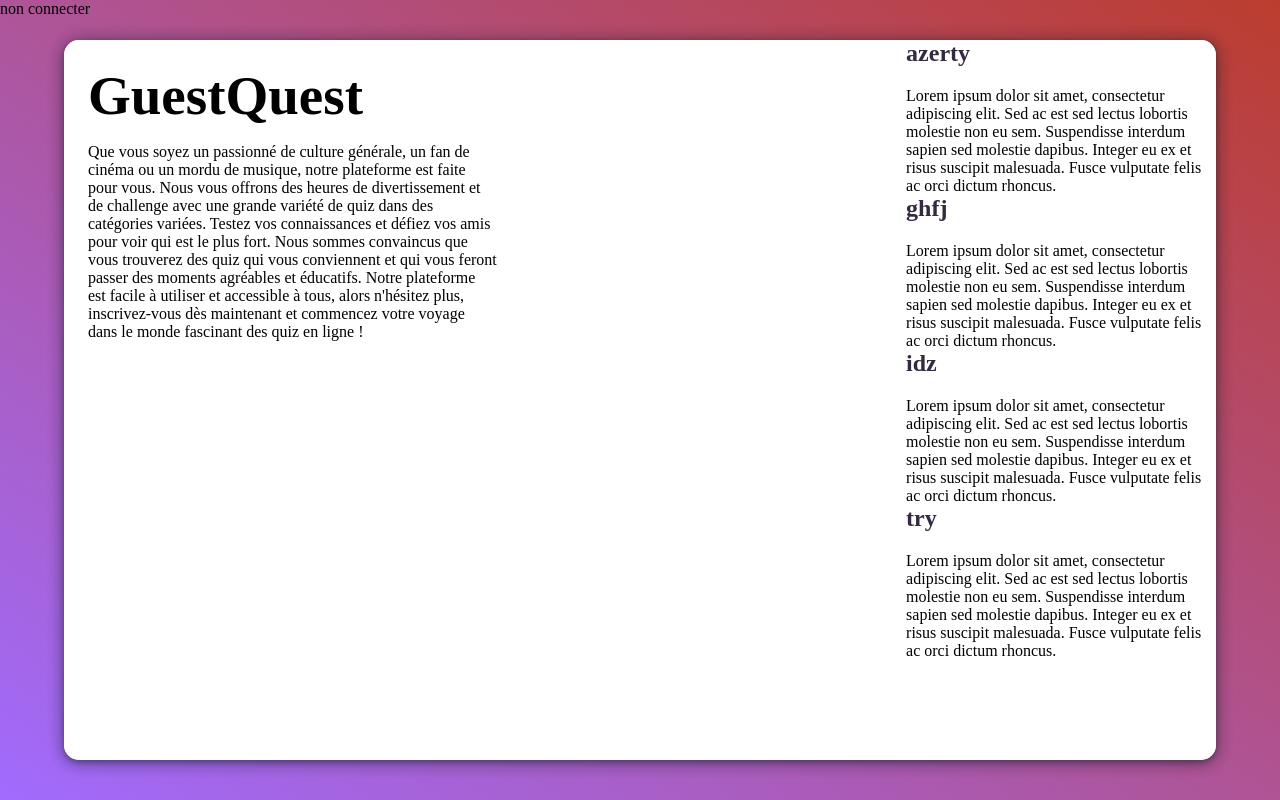
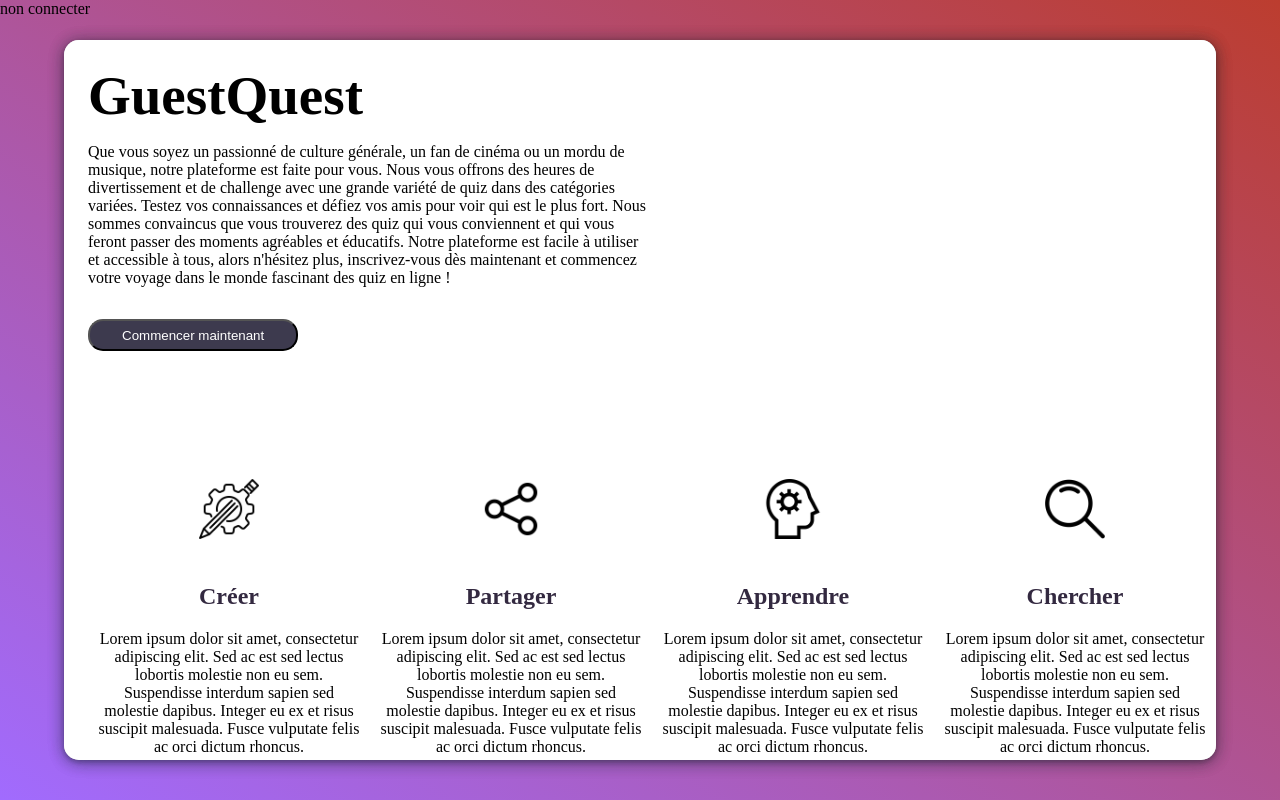
Before and after one commit to andinox/GuessQuest, a PHP site: page /index.php?c=home in a window 1280 px wide. Run offline with PHP 8.4, Linux system fonts and the light colour scheme; some libraries are stand-ins or nearby versions.

Commit message:
page home

```diff
--- a/css/home.css
+++ b/css/home.css
@@ -11,3 +11,72 @@
 .text-titre-home {
   max-width: 50%;
 }
+
+
+.button-home {
+  position: relative;
+  overflow: hidden;
+  height: 4vh;
+  margin-top: 4vh;
+  padding: 0 2rem;
+  border-radius: 15px;
+  background: #3d3a4e;
+  background-size: 400%;
+  color: #fff;
+}
+
+.button-home:hover::before {
+  transform: scaleX(1);
+}
+
+.button-content {
+  position: relative;
+  z-index: 1;
+}
+
+.button-home::before {
+  content: '';
+  position: absolute;
+  top: 0;
+  left: 0;
+  transform: scaleX(0);
+  transform-origin: 0 50%;
+  width: 100%;
+  height: inherit;
+  border-radius: inherit;
+  background: linear-gradient(
+    82.3deg,
+    rgba(150, 93, 233, 1) 10.8%,
+    rgba(99, 88, 238, 1) 94.3%
+  );
+  transition: all 0.475s;
+}
+
+.footer-home{
+  margin-top: 6vh;
+  display: flex;
+}
+
+.item-footer-home {
+  flex-basis: 25%;
+  padding: 0 10px;
+  box-sizing: border-box;
+  text-align: center;
+}
+
+@media only screen and (max-width: 768px) {
+  .item-footer-home {
+    max-width: calc(50% - 20px);
+  }
+}
+
+
+.image-container-home{
+  margin-top: 10vh;
+  margin-bottom: 5vh;
+}
+
+
+.image-home{
+  width: 60px;
+}
--- a/vue/home.html
+++ b/vue/home.html
@@ -6,28 +6,44 @@
             Testez vos connaissances et défiez vos amis pour voir qui est le plus fort. Nous sommes convaincus que vous trouverez des quiz qui vous conviennent et qui vous feront passer des moments agréables et éducatifs.
 
             Notre plateforme est facile à utiliser et accessible à tous, alors n'hésitez plus, inscrivez-vous dès maintenant et commencez votre voyage dans le monde fascinant des quiz en ligne !</p>
-    </div>
+
+            <button class="button-home">
+                <span class="button-content">Commencer maintenant </span>
+            </button>
+
 
     <div class="footer-home">
-        <div class="stack-deux">
+
             <div class="item-footer-home">
-                <h2 class="footer-home-titre">azerty</h2>
+                <div class="image-container-home">
+                    <img class="image-home" src="./img/creer.png">
+                </div>
+                <h2 class="footer-home-titre">Créer</h2>
                 <p class="footer-home-texte">Lorem ipsum dolor sit amet, consectetur adipiscing elit. Sed ac est sed lectus lobortis molestie non eu sem. Suspendisse interdum sapien sed molestie dapibus. Integer eu ex et risus suscipit malesuada. Fusce vulputate felis ac orci dictum rhoncus.</p>
             </div>
             <div class="item-footer-home">
-                <h2 class="footer-home-titre">ghfj</h2>
+                <div class="image-container-home">
+                    <img class="image-home" src="./img/Partager.png">
+                </div>
+                <h2 class="footer-home-titre">Partager</h2>
                 <p class="footer-home-texte">Lorem ipsum dolor sit amet, consectetur adipiscing elit. Sed ac est sed lectus lobortis molestie non eu sem. Suspendisse interdum sapien sed molestie dapibus. Integer eu ex et risus suscipit malesuada. Fusce vulputate felis ac orci dictum rhoncus.</p>
             </div>
-        </div>
-        <div class="stack-deux">
+
             <div class="item-footer-home">
-                <h2 class="footer-home-titre">idz</h2>
+                <div class="image-container-home">
+                    <img class="image-home" src="./img/Apprendre.png">
+                </div>
+                <h2 class="footer-home-titre">Apprendre</h2>
                 <p class="footer-home-texte">Lorem ipsum dolor sit amet, consectetur adipiscing elit. Sed ac est sed lectus lobortis molestie non eu sem. Suspendisse interdum sapien sed molestie dapibus. Integer eu ex et risus suscipit malesuada. Fusce vulputate felis ac orci dictum rhoncus.</p>
             </div>
             <div class="item-footer-home">
-                <h2 class="footer-home-titre">try</h2>
+                <div class="image-container-home">
+                    <img class="image-home" src="./img/Chercher.png">
+                </div>
+                <h2 class="footer-home-titre">Chercher</h2>
                 <p class="footer-home-texte">Lorem ipsum dolor sit amet, consectetur adipiscing elit. Sed ac est sed lectus lobortis molestie non eu sem. Suspendisse interdum sapien sed molestie dapibus. Integer eu ex et risus suscipit malesuada. Fusce vulputate felis ac orci dictum rhoncus.</p>
             </div>
-        </div>
+
     </div>
+</div>
 </section>
```
Also changed, not shown: img/apprendre.png (added), img/chercher.png (added), img/creer.png (added), img/partager.png (added).
